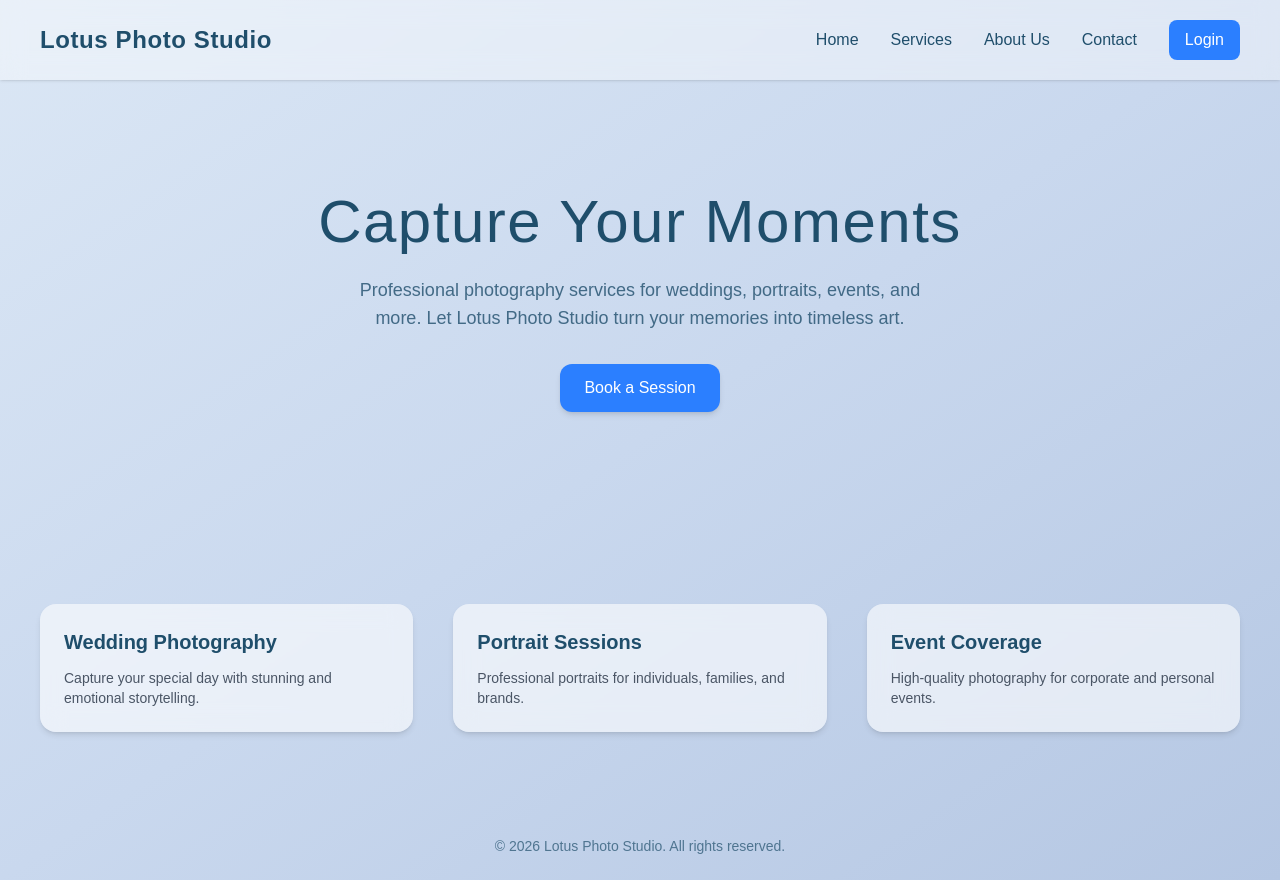
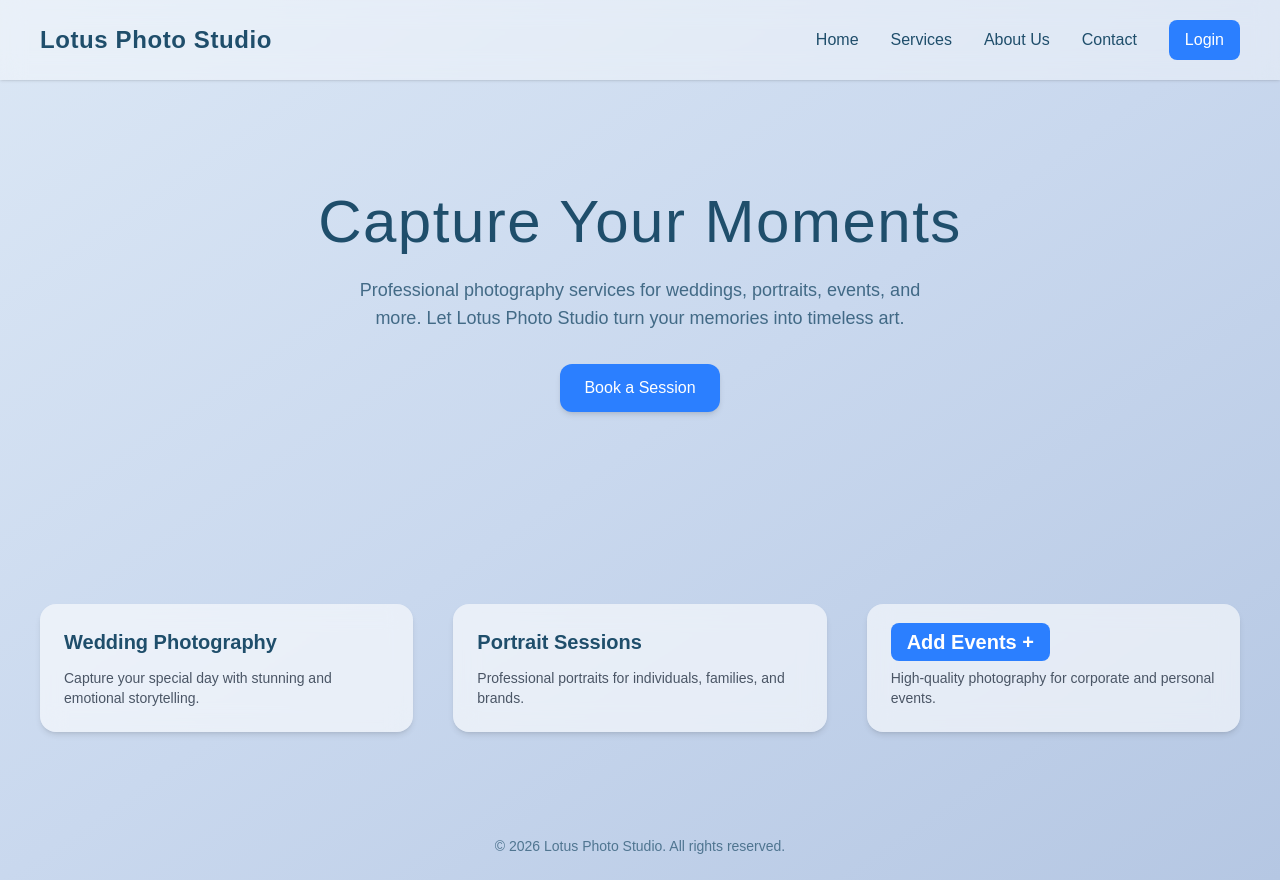
Before and after one commit to samirkarki-1234567890/lotus, a Next.js app: page / in a window 1280 px wide. Built offline with nearby package versions, Linux system fonts and the light colour scheme.

Commit message:
added event button

```diff
--- a/app/booking/page.tsx
+++ b/app/booking/page.tsx
@@ -35,19 +35,19 @@ const BookingPage = () => {
 
         <ul className="flex gap-8 font-medium items-center text-[#4a7a96]">
           <li className="hover:text-blue-600 cursor-pointer transition">
-            Home
+            <Link href="/">Home</Link>
           </li>
           <li className="hover:text-blue-600 cursor-pointer transition">
-            Services
+            <Link href="/services">Services</Link>
           </li>
           <li className="hover:text-blue-600 cursor-pointer transition">
-            About Us
+            <Link href="/about">About Us</Link>
           </li>
           <li className="hover:text-blue-600 cursor-pointer transition">
-            Contact
+            <Link href="/contact">Contact</Link>
           </li>
           <li className="bg-[#3b82f6] text-white px-6 py-2 rounded-lg font-semibold hover:bg-blue-600 transition cursor-pointer shadow-md">
-            Login
+            <Link href="/login">Login</Link>
           </li>
         </ul>
       </nav>
--- a/app/page.tsx
+++ b/app/page.tsx
@@ -106,7 +106,14 @@ export default function Home() {
         </div>
 
         <div className="rounded-2xl bg-white/60 p-6 shadow-md backdrop-blur-md transition hover:shadow-lg">
-          <h3 className="mb-3 text-xl font-semibold">Event Coverage</h3>
+          <h3 className="mb-3 text-xl font-semibold">
+            <Link
+              href="/services"
+              className="rounded-lg bg-blue-500 px-4 py-2 text-white transition hover:bg-teal-600"
+            >
+              Add Events +
+            </Link>
+          </h3>
           <p className="text-sm text-gray-600">
             High-quality photography for corporate and personal events.
           </p>
```
